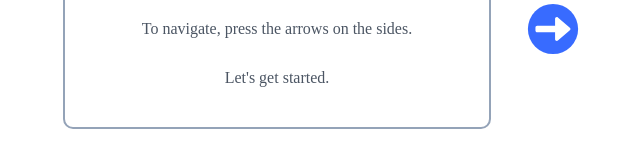
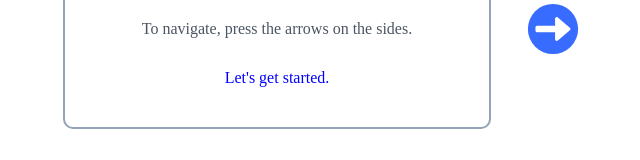
Before and after one commit to mustafa-digital/react-cv-app, a React (Vite) app: page / in a window 1280 px wide. Shown: the part 235-395 px from the top of the page, without its empty margins (363-1003 px from the left). Built offline with nearby package versions, Linux system fonts and the light colour scheme.

Commit message:
Add styling to welcome page

```diff
--- a/src/components/Welcome.jsx
+++ b/src/components/Welcome.jsx
@@ -6,7 +6,7 @@ export function Welcome() {
             <div className='section-border'>
                 <p>Thank you for your interest in applying for this position.</p>
                 <p>To navigate, press the arrows on the sides.</p>
-                <p>Let&#39;s get started.</p>
+                <p style={{color: 'blue'}}>Let&#39;s get started.</p>
             </div>
         </section>
     )
```
